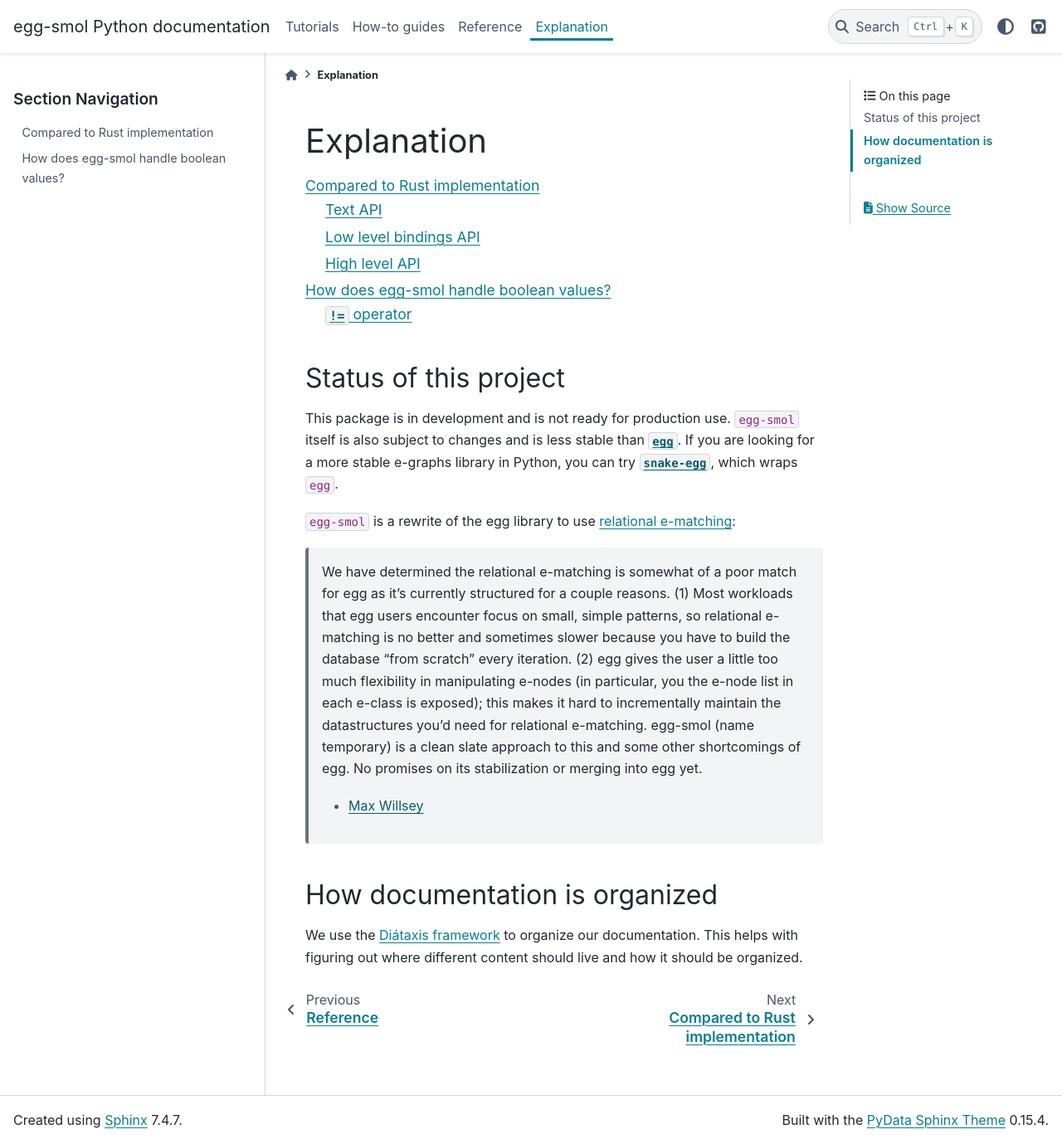
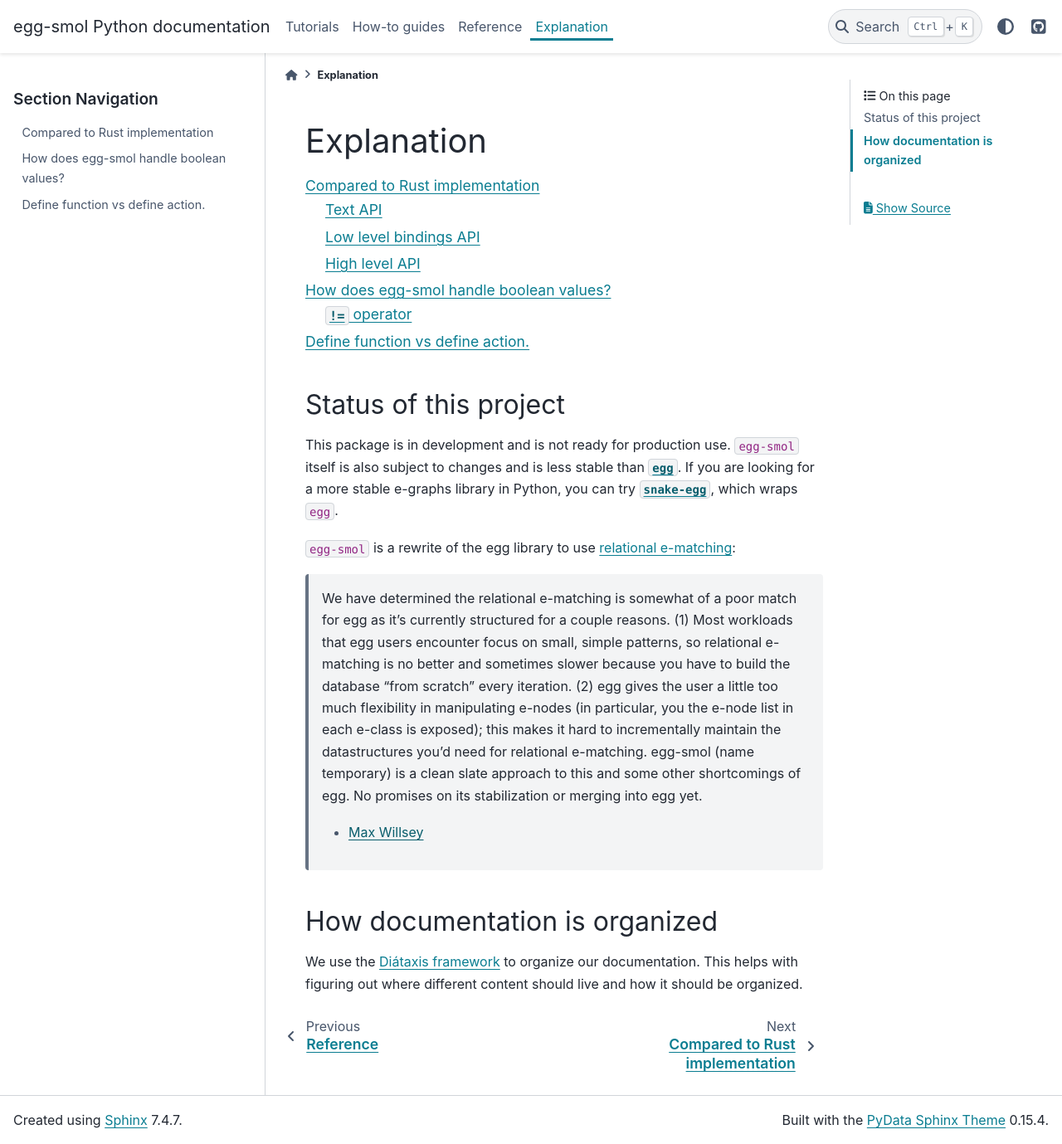
Before and after one commit to egraphs-good/egglog-python, a Sphinx documentation site: the page built from docs/explanation.md, in a window 1280 px wide and 1379 px high. Shown: the whole window at 83% size. Built offline with Sphinx 7.4.7 and the PyData theme 0.15.4, drawn with Linux system fonts in a browser that asks for light colours.

Commit message:
Passing docs now

````diff
--- a/docs/explanation.md
+++ b/docs/explanation.md
@@ -3,6 +3,7 @@
 ```{toctree}
 explanation/compared_to_rust
 explanation/optional_values
+explanation/define_and_define
 ```
 
 ## Status of this project
````
